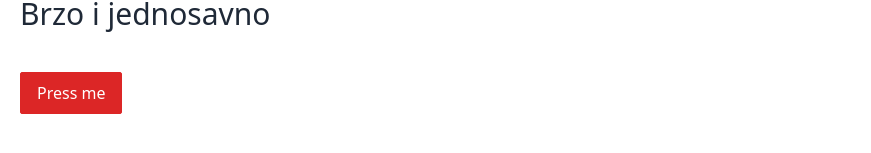
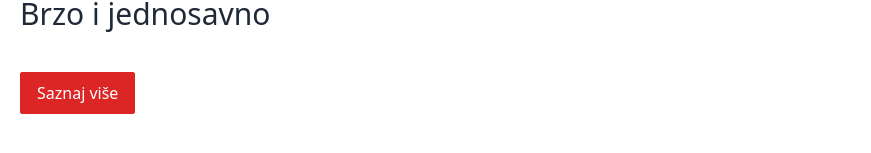
Before and after one commit to Zack1808/hnb_exchange_rate_lists, a React (Vite) app: page / in a window 1280 px wide. Shown: the part 391-544 px from the top of the page, without its empty margins (0-871 px from the left). Built offline with nearby package versions, Linux system fonts and the light colour scheme.

Commit message:
Added the Container component

```diff
--- /dev/null
+++ b/src/components/Container.tsx
@@ -0,0 +1,15 @@
+import React from "react";
+
+import { ContainerProps } from "../interfaces/components";
+
+const Container = React.forwardRef<HTMLDivElement, ContainerProps>(
+  ({ children }, ref) => {
+    return (
+      <div>
+        <section>{children}</section>
+      </div>
+    );
+  }
+);
+
+export default Container;
--- a/src/interfaces/components.ts
+++ b/src/interfaces/components.ts
@@ -12,3 +12,7 @@ export interface ButtonProps
   disabled?: boolean;
   className?: string;
 }
+
+export interface ContainerProps {
+  children: React.ReactNode;
+}
--- a/src/pages/Home.tsx
+++ b/src/pages/Home.tsx
@@ -17,7 +17,7 @@ const Home: React.FC = () => {
         <h2 className="text-xl md:text-3xl text-gray-800">Brzo i jednosavno</h2>
 
         <Button primary className="mt-5">
-          Press me
+          Saznaj više
         </Button>
       </HeroContainer>
     </>
```
